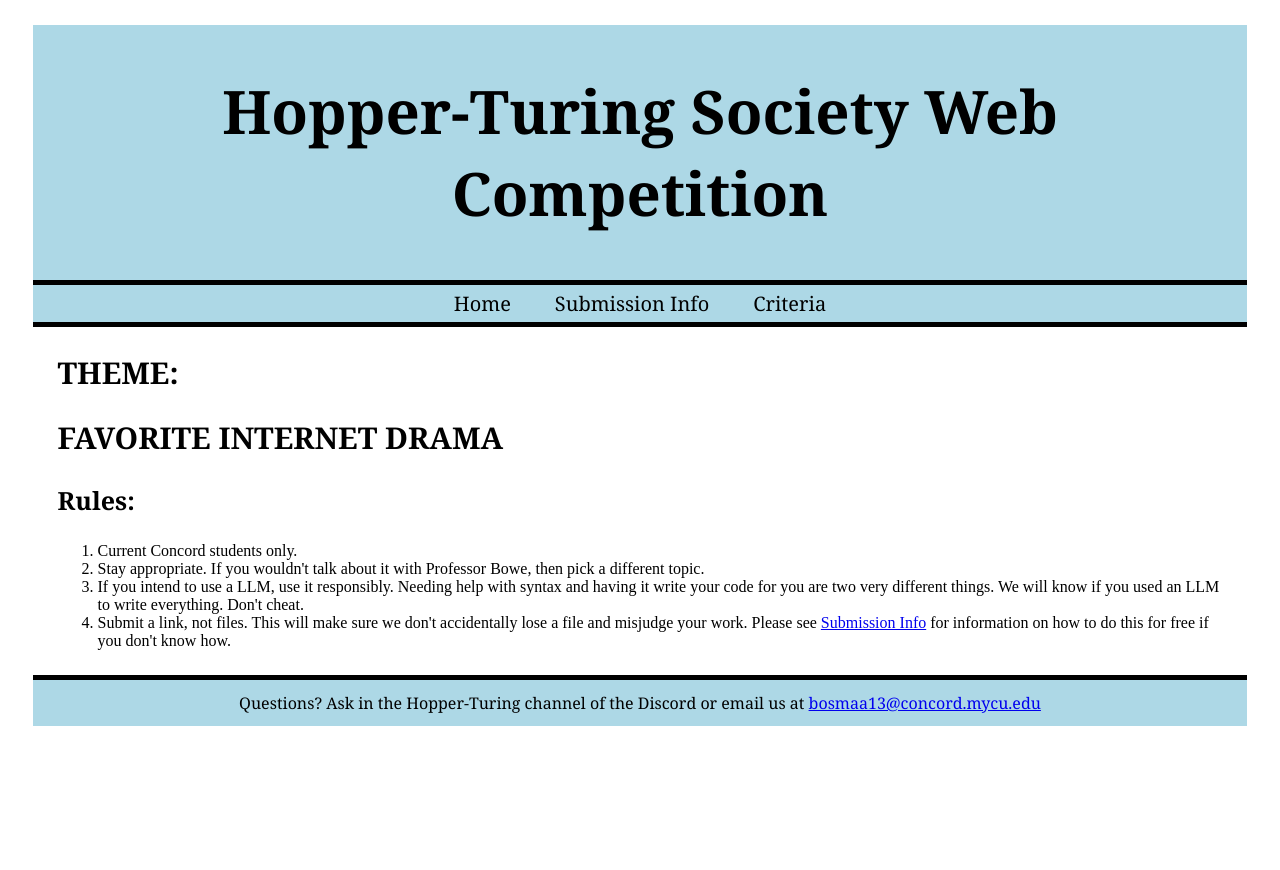
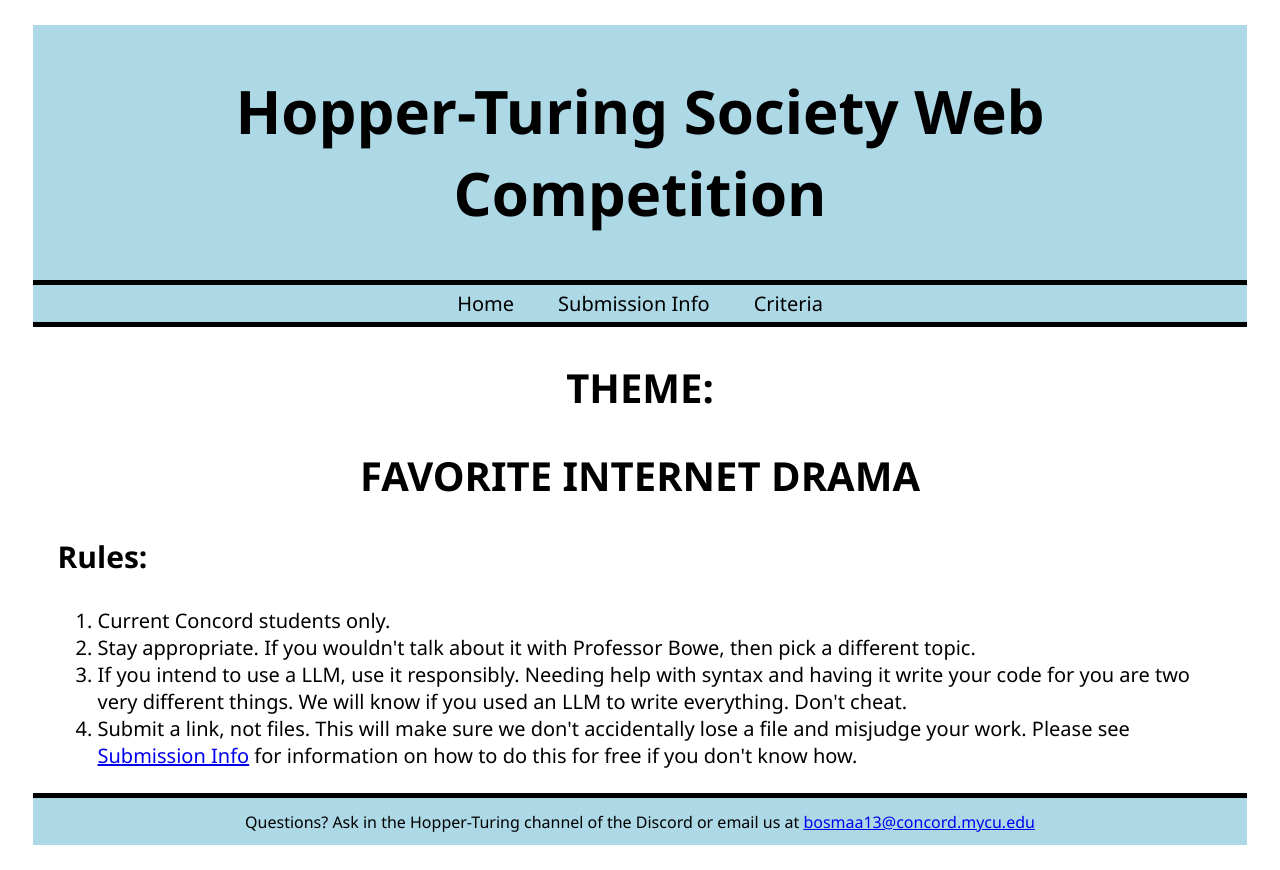
Before and after one commit to APBosma/APBosma.github.io, a plain HTML site: page index.html in a window 1280 px wide. Before the commit the page ends 800 px from the top, so only its background shows below. Drawn offline with Linux system fonts and the light colour scheme.

Commit message:
Updated CSS

```diff
--- a/style.css
+++ b/style.css
@@ -1,7 +1,7 @@
 @charset "utf-8";
 
 header {
-    font-family: Georgia, 'Times New Roman', Times, serif;
+    font-family:'Segoe UI', Tahoma, Geneva, Verdana, sans-serif;
     text-align: center;
     font-size: 30px;
     background-color: lightblue;
@@ -19,7 +19,7 @@ nav {
 
 nav a {
     text-decoration: none;
-    font-family: Georgia, 'Times New Roman', Times, serif;
+    font-family:'Segoe UI', Tahoma, Geneva, Verdana, sans-serif;
     font-size: 20px;
     padding-left: 20px;
     padding-right: 20px;
@@ -50,20 +50,26 @@ footer {
 }
 
 footer div {
-    font-family: Georgia, 'Times New Roman', Times, serif;
+    font-family:'Segoe UI', Tahoma, Geneva, Verdana, sans-serif;
 }
 
 h2 {
-    font-size: 30px;
-    font-family: Georgia, 'Times New Roman', Times, serif;
+    text-align: center;
+    font-size: 40px;
+    font-family: 'Segoe UI', Tahoma, Geneva, Verdana, sans-serif;
 }
 
 h3 {
-    font-size: 25px;
-    font-family: Georgia, 'Times New Roman', Times, serif;
+    font-size: 30px;
+    font-family: 'Segoe UI', Tahoma, Geneva, Verdana, sans-serif;
 }
 
 p {
-    font-family: Georgia, 'Times New Roman', Times, serif;
+    font-family: 'Segoe UI', Tahoma, Geneva, Verdana, sans-serif;
     font-size: 20px;
 }
+
+ol {
+    font-family:'Segoe UI', Tahoma, Geneva, Verdana, sans-serif;
+    font-size: 20px;
+}
```
